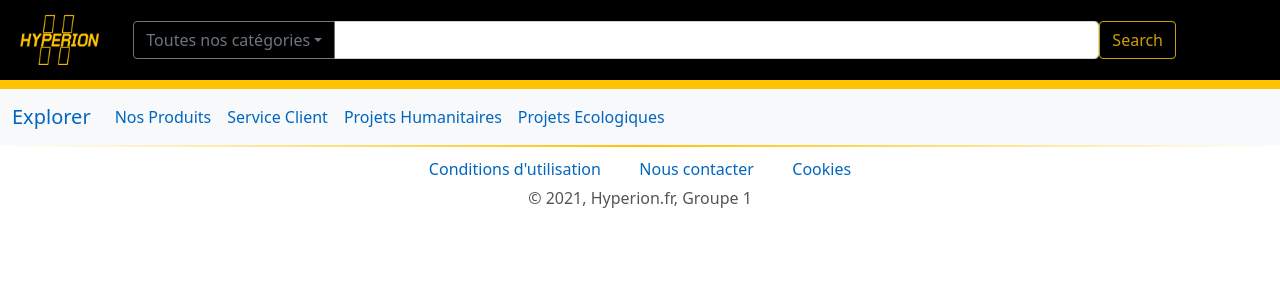
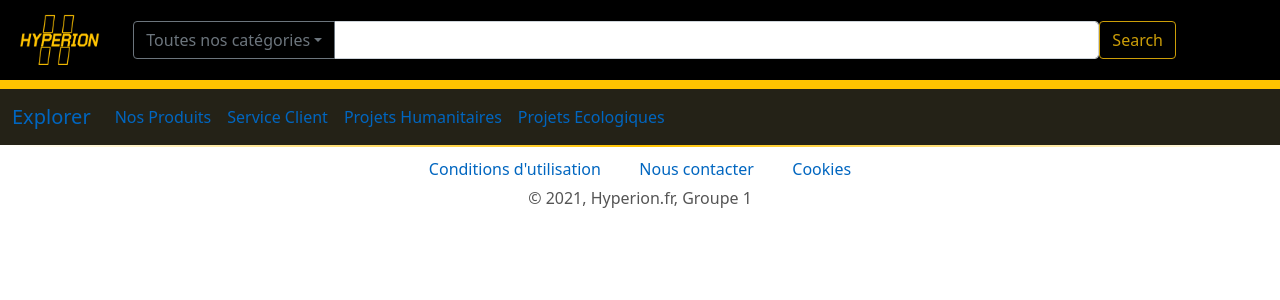
Before and after one commit to MacaronFR/Hyperion-WebSite, a PHP site: template Views/header_2.php in a window 1280 px wide. Shown: the top 300 px of the page. Run offline with PHP 8.4, Linux system fonts and the light colour scheme; the template is opened without the code that fills it, so the values that code supplies are empty; some libraries are stand-ins or nearby versions.

Commit message:
sub header - 2

```diff
--- a/Views/header_2.php
+++ b/Views/header_2.php
@@ -45,7 +45,7 @@
 <div id="header_2_line"></div>
 
 <!-- sub header 1 -->
-<nav class="navbar navbar-expand-lg navbar-light bg-light" id="SubHeaderCatgerories">
+<nav class="navbar navbar-expand-lg navbar-light bg-light" id="SubHeaderCategories">
     <div class="container-fluid">
         <a class="navbar-brand" href="#">Explorer</a>
         <button class="navbar-toggler" type="button" data-bs-toggle="collapse" data-bs-target="#navBarCategories" aria-controls="navBarCategories" aria-expanded="false" aria-label="Toggle navigation sub_header">
--- a/assets/css/_mikaSCSS.scss
+++ b/assets/css/_mikaSCSS.scss
@@ -145,7 +145,7 @@ header{
 }
 
 /* ----------------------------------- Search barre ----------------------------------- */
-#SubHeaderCatgerories{
-  background-color: #242217;
+#SubHeaderCategories{
+  background-color: #242217 !important;
   color: white;
 }
```
Also changed, not shown: assets/css/main.css.
